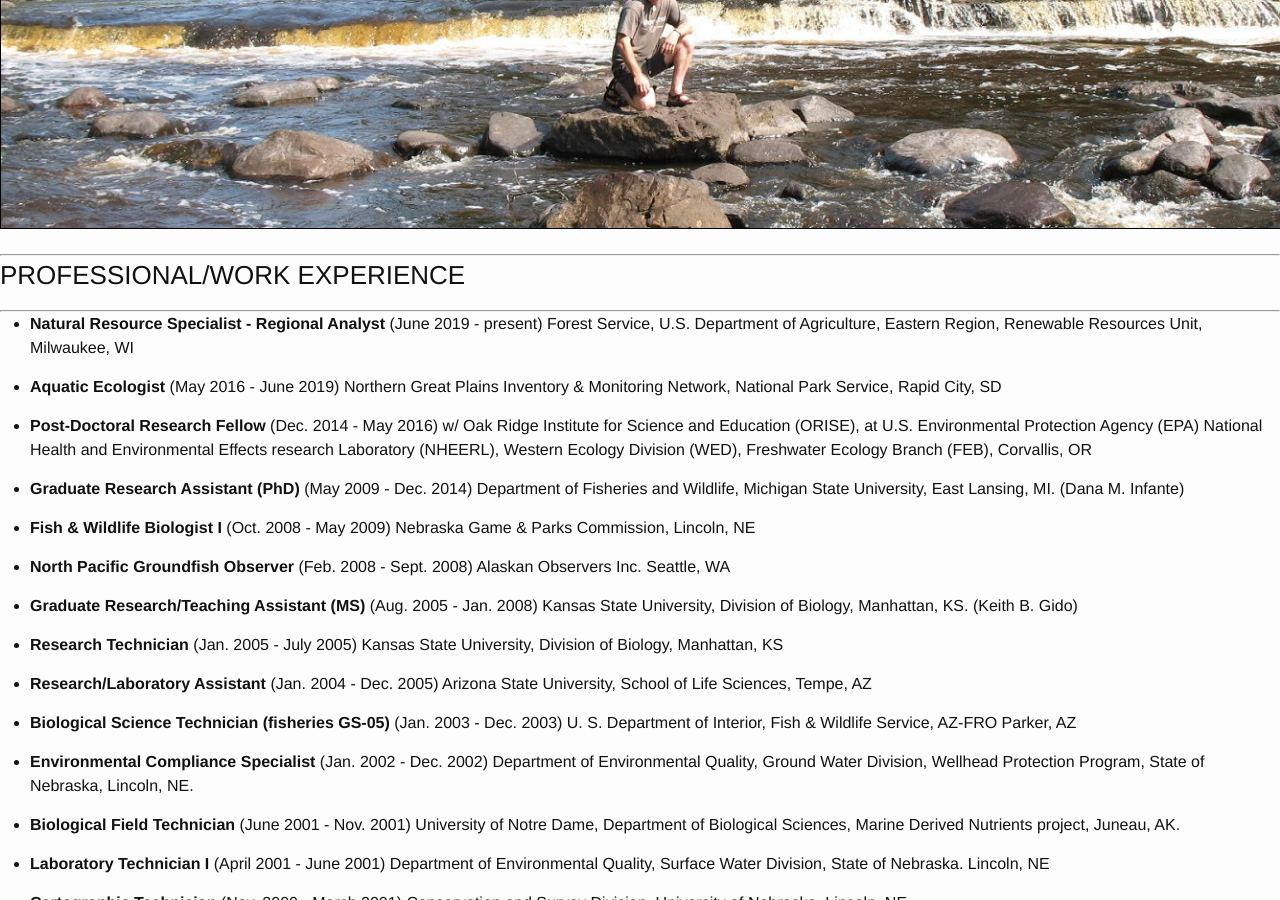
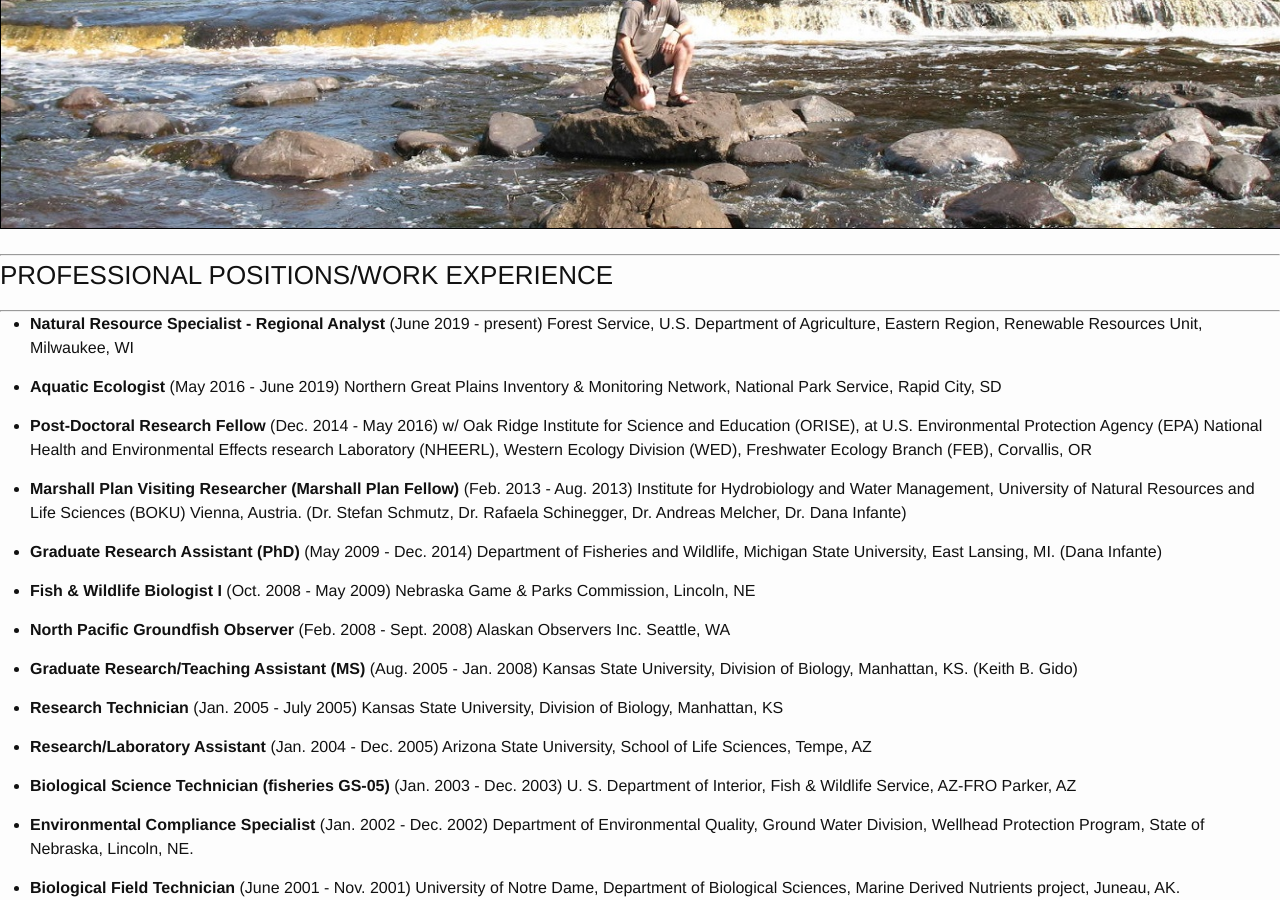
Before and after one commit to dthor/dthor.github.io, a Jekyll site: the page built from work/work.md, in a window 1280 px wide and 900 px high, scrolled down 398 px. Built offline with Jekyll 4.4.1, drawn with Linux system fonts in a browser that asks for light colours; nearby versions of some CDN libraries; some web fonts are replaced.

Commit message:
Update work.md
BOKU professional work

```diff
--- a/work/work.md
+++ b/work/work.md
@@ -7,7 +7,7 @@ permalink: /work/
 
 ***
 
-### PROFESSIONAL/WORK EXPERIENCE
+### PROFESSIONAL POSITIONS/WORK EXPERIENCE
 
 ***
 
@@ -17,7 +17,9 @@ permalink: /work/
 
 - **Post-Doctoral Research Fellow** (Dec. 2014 - May 2016) w/ Oak Ridge Institute for Science and Education (ORISE), at U.S. Environmental Protection Agency (EPA) National Health and Environmental Effects research Laboratory (NHEERL), Western Ecology Division (WED), Freshwater Ecology Branch (FEB), Corvallis, OR
 
-- **Graduate Research Assistant (PhD)** (May 2009 - Dec. 2014) Department of Fisheries and Wildlife, Michigan State University, East Lansing, MI. (Dana M. Infante)
+- **Marshall Plan Visiting Researcher (Marshall Plan Fellow)** (Feb. 2013 - Aug. 2013) Institute for Hydrobiology and Water Management, University of Natural Resources and Life Sciences (BOKU) Vienna, Austria. (Dr. Stefan Schmutz, Dr. Rafaela Schinegger, Dr. Andreas Melcher, Dr. Dana Infante)
+
+- **Graduate Research Assistant (PhD)** (May 2009 - Dec. 2014) Department of Fisheries and Wildlife, Michigan State University, East Lansing, MI. (Dana Infante)
 
 - **Fish & Wildlife Biologist I** (Oct. 2008 - May 2009) Nebraska Game & Parks Commission, Lincoln, NE
 
```
